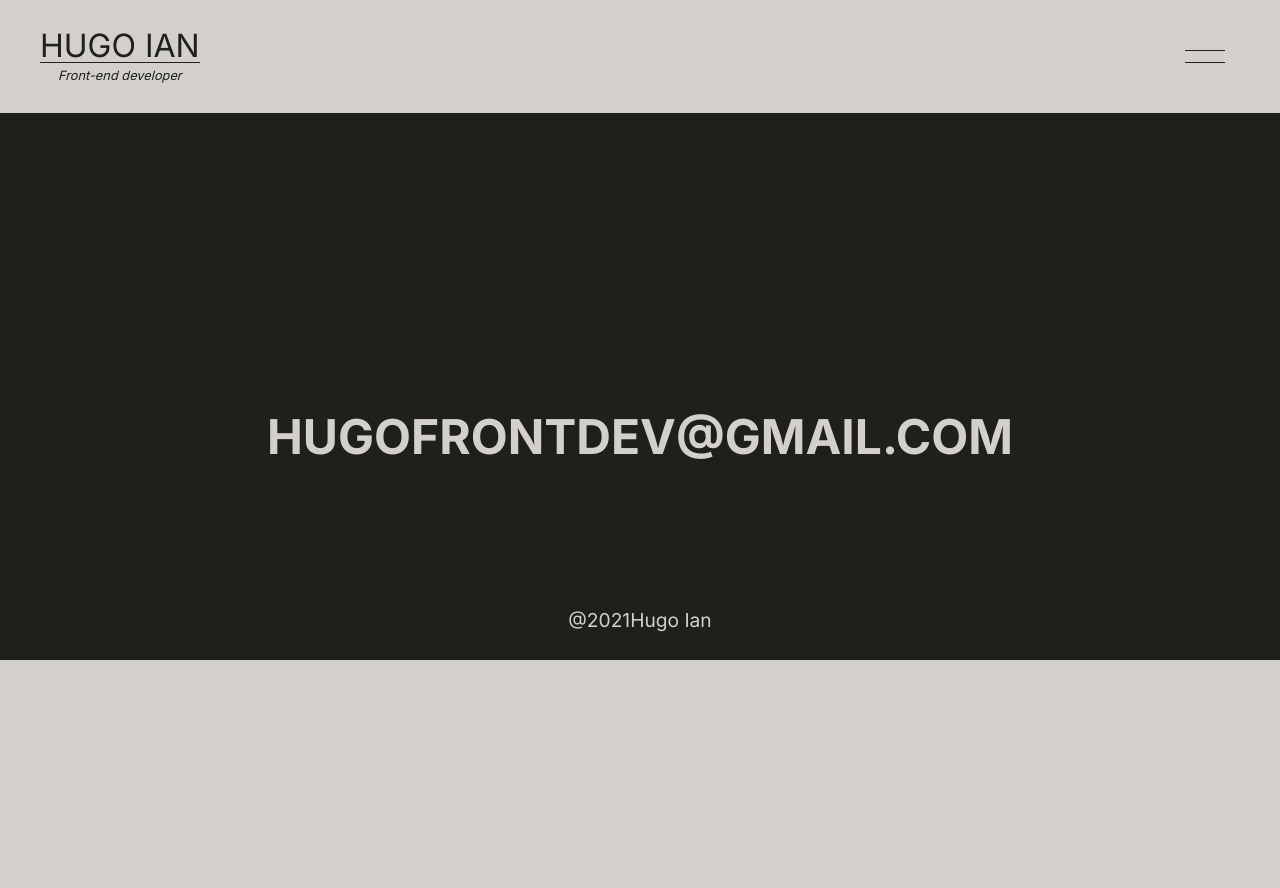
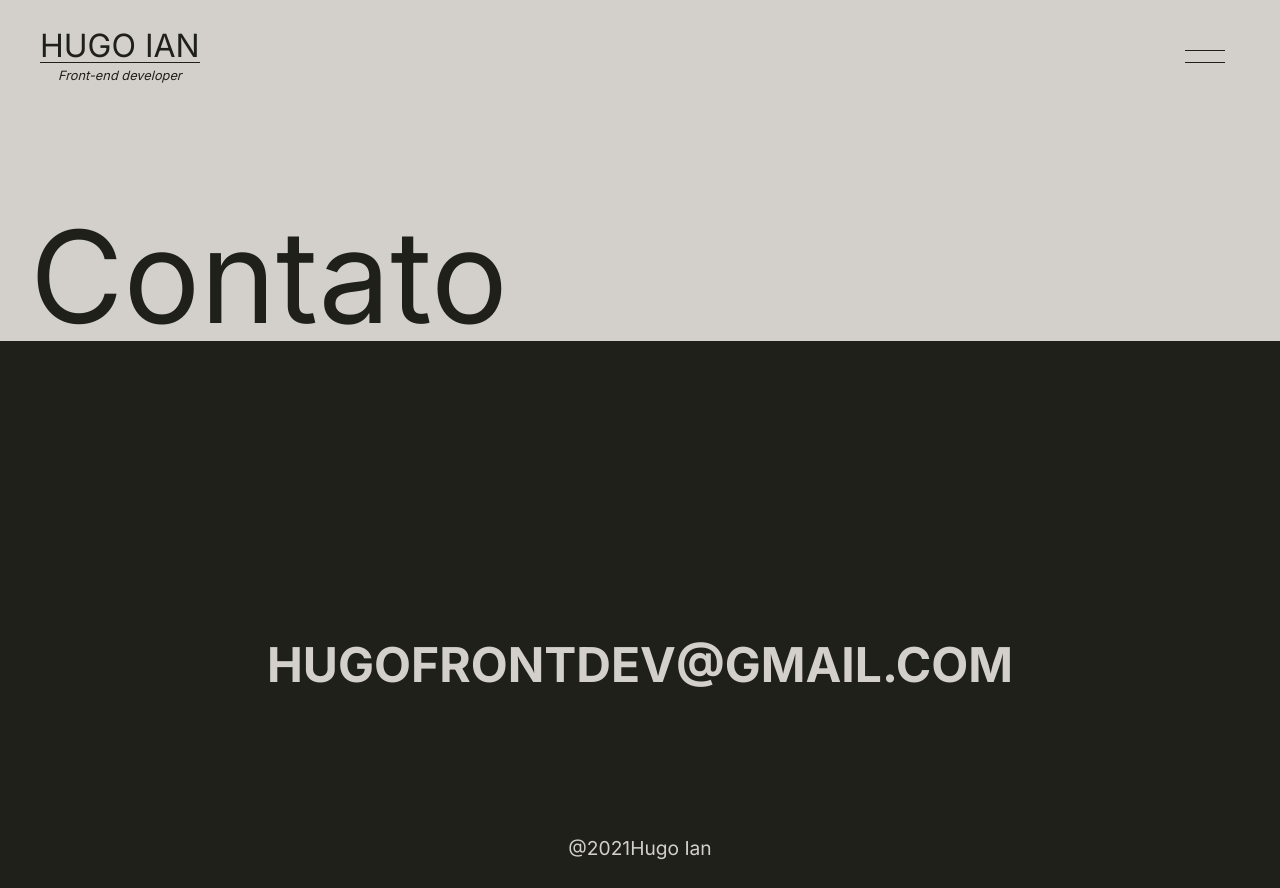
Before and after one commit to hugoiandev/my-portfolio, a React (Create React App) app: page /contact in a window 1280 px wide. Before the commit the page ends 800 px from the top, so only its background shows below. Built offline with nearby package versions, Linux system fonts and the light colour scheme.

Commit message:
building page contact

```diff
--- a/src/App.css
+++ b/src/App.css
@@ -57,5 +57,8 @@ body {
     background: var(--secundary-color);
     font-family: var(--primary-font);
     overflow-x: hidden;
+}
+
+html {
     scroll-behavior: smooth;
 }
--- a/src/Pages/About/index.jsx
+++ b/src/Pages/About/index.jsx
@@ -13,14 +13,14 @@ const About = () => {
     const animaAbout = () => {
       gsap.to(refText.current, {
         y: 0,
-        duration: 1,
+        duration: 0.8,
         delay: 2,
         opacity: 1
       })
 
       gsap.to(refPhoto.current, {
         y: 0,
-        duration: 1,
+        duration: 0.8,
         delay: 2.5,
         opacity: 1
       })
--- a/src/Pages/Contact/index.jsx
+++ b/src/Pages/Contact/index.jsx
@@ -0,0 +1,20 @@
+import React from 'react'
+import Container from '../../Components/Container'
+import Preload from '../../Components/Preload'
+import Title from '../../Components/Title'
+import styles from './Contact.module.scss'
+
+const Contact = () => {
+  return (
+    <>
+      <Container>
+        <section className={styles.contact}>
+          <Title text='Contato' />
+        </section>
+      </Container>
+      <Preload text='Contato' />
+    </>
+  )
+}
+
+export default Contact
--- a/src/routes.jsx
+++ b/src/routes.jsx
@@ -3,6 +3,7 @@ import { Route, Switch } from 'react-router-dom'
 import Home from './Pages/Home'
 import Projects from './Pages/Project'
 import About from './Pages/About'
+import Contact from './Pages/Contact'
 
 const Routes = () => {
   return (
@@ -10,6 +11,7 @@ const Routes = () => {
       <Route exact path='/' component={Home} />
       <Route path='/projects' component={Projects} />
       <Route path='/about' component={About} />
+      <Route path='/contact' component={Contact} />
     </Switch>
   )
 }
```
